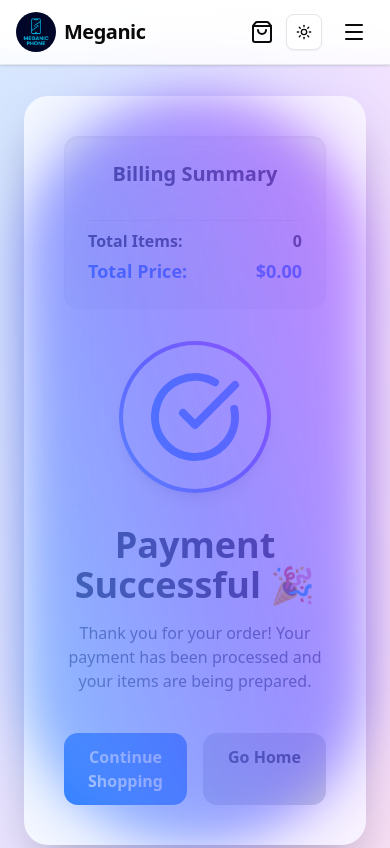
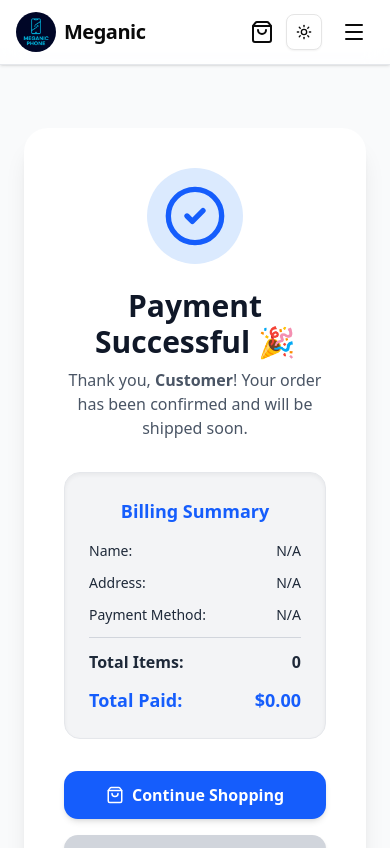
Before and after one commit to NganChanna/e-Commerce, a React (Vite) app: page /checkoutsuccess in a window 390 px wide. Shown: the top 848 px of the page. Built offline with nearby package versions, Linux system fonts and the light colour scheme.

Commit message:
update the cart, checkout, and checkout success pages

```diff
--- a/src/pages/Checkout.tsx
+++ b/src/pages/Checkout.tsx
@@ -1,8 +1,8 @@
-import React from "react";
+import React, { useState } from "react";
 import { useSelector } from "react-redux";
 import { motion } from "framer-motion";
 import { ArrowLeft, CreditCard } from "lucide-react";
-import { Link, useNavigate } from "react-router-dom";
+import { useNavigate } from "react-router-dom";
 import type { RootState } from "@/app/store";
 
 const Checkout: React.FC = () => {
@@ -11,10 +11,41 @@ const Checkout: React.FC = () => {
     (state: RootState) => state.cart
   );
 
+  // 🧾 Form state
+  const [formData, setFormData] = useState({
+    name: "",
+    address: "",
+    paymentMethod: "Credit Card",
+  });
+
+  // Handle input
+  const handleChange = (
+    e: React.ChangeEvent<HTMLInputElement | HTMLSelectElement>
+  ) => {
+    setFormData({ ...formData, [e.target.name]: e.target.value });
+  };
+
   const handleBack = () => navigate(-1);
 
-  const handlePlaceOrder = () => {
-    navigate("/checkoutsuccess");
+  // ✅ Handle order + pass data to success page
+  const handlePlaceOrder = (e: React.FormEvent) => {
+    e.preventDefault();
+
+    if (!formData.name || !formData.address) {
+      alert("Please fill in all fields.");
+      return;
+    }
+
+    navigate("/checkoutsuccess", {
+      state: {
+        name: formData.name,
+        address: formData.address,
+        paymentMethod: formData.paymentMethod,
+        totalPrice,
+        totalQuantity,
+        items,
+      },
+    });
   };
 
   return (
@@ -91,19 +122,18 @@ const Checkout: React.FC = () => {
               Shipping & Payment
             </h2>
 
-            <form
-              onSubmit={(e) => {
-                e.preventDefault();
-                handlePlaceOrder();
-              }}
-              className="space-y-4"
-            >
+            <form onSubmit={handlePlaceOrder} className="space-y-4">
               <div>
                 <label className="block text-sm font-medium mb-1">
                   Full Name
                 </label>
                 <input
+                  type="text"
+                  name="name"
+                  value={formData.name}
+                  onChange={handleChange}
                   required
+                  placeholder="Enter your name"
                   className="w-full px-4 py-2 rounded-lg border border-gray-300 dark:border-gray-700 bg-gray-50 dark:bg-gray-900 focus:ring-2 focus:ring-blue-500 outline-none"
                 />
               </div>
@@ -113,7 +143,12 @@ const Checkout: React.FC = () => {
                   Address
                 </label>
                 <input
+                  type="text"
+                  name="address"
+                  value={formData.address}
+                  onChange={handleChange}
                   required
+                  placeholder="Enter your address"
                   className="w-full px-4 py-2 rounded-lg border border-gray-300 dark:border-gray-700 bg-gray-50 dark:bg-gray-900 focus:ring-2 focus:ring-blue-500 outline-none"
                 />
               </div>
@@ -122,26 +157,25 @@ const Checkout: React.FC = () => {
                 <label className="block text-sm font-medium mb-1">
                   Payment Method
                 </label>
-                <select className="w-full px-4 py-2 rounded-lg border border-gray-300 dark:border-gray-700 bg-gray-50 dark:bg-gray-900 focus:ring-2 focus:ring-blue-500 outline-none">
+                <select
+                  name="paymentMethod"
+                  value={formData.paymentMethod}
+                  onChange={handleChange}
+                  className="w-full px-4 py-2 rounded-lg border border-gray-300 dark:border-gray-700 bg-gray-50 dark:bg-gray-900 focus:ring-2 focus:ring-blue-500 outline-none"
+                >
                   <option>Credit Card</option>
                   <option>Cash on Delivery</option>
                   <option>PayPal</option>
                 </select>
               </div>
 
-              <Link to="/checkoutsuccess">
               <button
                 type="submit"
-                  onSubmit={(e) => {
-                    e.preventDefault();
-                    handlePlaceOrder();
-                  }}
-                  className="w-full bg-blue-600 hover:bg-blue-700 text-white py-3 rounded-xl font-semibold transition-transform hover:scale-105 flex items-center justify-center gap-2"
+                className="w-full bg-blue-600 hover:bg-blue-700 text-white py-3 rounded-xl font-semibold transition-transform hover:scale-105 flex items-center justify-center gap-2 cursor-pointer"
               >
                 <CreditCard size={18} />
                 Place Order
               </button>
-              </Link>
             </form>
           </motion.div>
         </div>
--- a/src/pages/CheckoutSuccess.tsx
+++ b/src/pages/CheckoutSuccess.tsx
@@ -1,41 +1,111 @@
-import { CheckCircle } from "lucide-react";
-import { Link } from "react-router-dom";
+import { CheckCircle2, Home, ShoppingBag } from "lucide-react";
+import { Link, useLocation } from "react-router-dom";
 import { motion } from "framer-motion";
-import { useSelector, useDispatch } from "react-redux";
-import { clearCart } from "@/app/features/cart/cartSlice";
+import { useDispatch } from "react-redux";
+import { clearCart, type CartItem } from "@/app/features/cart/cartSlice";
 import { useEffect } from "react";
-import type { RootState } from "@/app/store";
+// import type { Product } from "@/types/Product"; s
 
 const CheckoutSuccess = () => {
-  const cart = useSelector((state: RootState) => state.cart);
+  const { state } = useLocation();
   const dispatch = useDispatch();
 
+  // Extract data sent from Checkout
+  const { name, address, paymentMethod, totalPrice, totalQuantity, items } =
+    state || {};
+
+  // 🧹 Clear cart after success
   useEffect(() => {
     dispatch(clearCart());
   }, [dispatch]);
 
   return (
-    <div className="min-h-screen flex items-center justify-center bg-gradient-to-br from-blue-100 via-purple-100 to-pink-100 dark:from-gray-900 dark:via-gray-800 dark:to-gray-900 px-6">
+    <div className="min-h-screen flex items-center justify-center bg-gray-50 dark:bg-gray-900 text-gray-800 dark:text-gray-100 px-6 py-20">
       <motion.div
-        initial={{ opacity: 0, scale: 0.8 }}
+        initial={{ opacity: 0, scale: 0.9 }}
         animate={{ opacity: 1, scale: 1 }}
         transition={{ duration: 0.6 }}
-        className="relative bg-white dark:bg-gray-800 rounded-3xl shadow-2xl p-10 max-w-md w-full flex flex-col items-center"
+        className="bg-white dark:bg-gray-800 rounded-3xl shadow-xl p-10 max-w-lg w-full"
       >
+        {/* ✅ Success Icon */}
+        <div className="flex flex-col items-center">
+          <motion.div
+            initial={{ scale: 0 }}
+            animate={{ scale: 1 }}
+            transition={{ type: "spring", stiffness: 200, damping: 20 }}
+            className="rounded-full bg-blue-100 dark:bg-blue-900 p-4 mb-6"
+          >
+            <CheckCircle2 className="w-16 h-16 text-blue-600 dark:text-blue-400" />
+          </motion.div>
+
+          <h1 className="text-3xl font-extrabold mb-2 text-gray-900 dark:text-gray-100 text-center">
+            Payment Successful 🎉
+          </h1>
+
+          <p className="text-gray-600 dark:text-gray-400 text-center mb-8">
+            Thank you,{" "}
+            <span className="font-semibold">{name || "Customer"}</span>! Your
+            order has been confirmed and will be shipped soon.
+          </p>
+        </div>
+        {/* 🧾 Billing Details */}
+        <motion.div
+          initial={{ opacity: 0, y: 30 }}
+          animate={{ opacity: 1, y: 0 }}
+          transition={{ delay: 0.3, duration: 0.4 }}
+          className="bg-gray-100 dark:bg-gray-900 rounded-2xl p-6 mb-8 border border-gray-200 dark:border-gray-700 shadow-inner"
+        >
+          <h2 className="text-lg font-semibold mb-4 text-blue-600 dark:text-blue-400 text-center">
+            Billing Summary
+          </h2>
+
+          <div className="space-y-3 text-sm">
+            <div className="flex justify-between">
+              <span>Name:</span>
+              <span className="font-medium">{name || "N/A"}</span>
+            </div>
+
+            <div className="flex justify-between">
+              <span>Address:</span>
+              <span className="font-medium text-right max-w-[60%] truncate">
+                {address || "N/A"}
+              </span>
+            </div>
+
+            <div className="flex justify-between">
+              <span>Payment Method:</span>
+              <span className="font-medium">{paymentMethod || "N/A"}</span>
+            </div>
+
+            <div className="border-t border-gray-300 dark:border-gray-700 my-3"></div>
+
+            <div className="flex justify-between text-base font-semibold">
+              <span>Total Items:</span>
+              <span>{totalQuantity || 0}</span>
+            </div>
+
+            <div className="flex justify-between text-lg font-bold text-blue-600 dark:text-blue-400">
+              <span>Total Paid:</span>
+              <span>${totalPrice?.toFixed(2) || "0.00"}</span>
+            </div>
+          </div>
+        </motion.div>
+        {/* 🛍️ Purchased Items */}
+        {items && items.length > 0 && (
           <motion.div
             initial={{ opacity: 0, y: 20 }}
             animate={{ opacity: 1, y: 0 }}
-          transition={{ delay: 0.2, duration: 0.5 }}
-          className="w-full mb-8 p-6 bg-gray-100 dark:bg-gray-900 rounded-xl shadow-inner"
+            transition={{ delay: 0.5, duration: 0.4 }}
+            className="bg-gray-50 dark:bg-gray-900 rounded-xl p-4 mb-8 border border-gray-200 dark:border-gray-700"
           >
-          <h2 className="text-xl font-bold text-gray-900 dark:text-gray-100 mb-4 text-center">
-            Billing Summary
-          </h2>
-          <ul className="mb-4 max-h-40 overflow-y-auto">
-            {cart.items.map((item) => (
+            <h3 className="font-semibold mb-2 text-gray-700 dark:text-gray-300">
+              Purchased Items:
+            </h3>
+            <ul className="space-y-1 text-sm max-h-40 overflow-y-auto">
+              {items.map((item: CartItem) => (
                 <li
                   key={item.id}
-                className="flex justify-between text-gray-700 dark:text-gray-300 mb-2"
+                  className="flex justify-between border-b border-gray-200 dark:border-gray-700 pb-1"
                 >
                   <span>
                     {item.name} x {item.quantity}
@@ -44,63 +114,26 @@ const CheckoutSuccess = () => {
                 </li>
               ))}
             </ul>
-          <div className="flex justify-between font-semibold text-gray-900 dark:text-gray-100 border-t pt-2">
-            <span>Total Items:</span>
-            <span>{cart.totalQuantity}</span>
-          </div>
-          <div className="flex justify-between font-bold text-blue-600 dark:text-blue-400 text-lg mt-1">
-            <span>Total Price:</span>
-            <span>${cart.totalPrice.toFixed(2)}</span>
-          </div>
           </motion.div>
-        <motion.div
-          initial={{ scale: 0 }}
-          animate={{ scale: 1 }}
-          transition={{ type: "spring", stiffness: 260, damping: 20 }}
-          className="mb-8 rounded-full bg-gradient-to-tr from-blue-400 via-indigo-500 to-purple-500 p-1 shadow-lg"
-        >
-          <div className="bg-white dark:bg-gray-900 rounded-full p-6 flex items-center justify-center">
-            <CheckCircle className="w-24 h-24 text-blue-500" />
-          </div>
-          <div className="absolute inset-0 rounded-full blur-xl opacity-60 bg-gradient-to-tr from-blue-400 via-indigo-500 to-purple-500"></div>
-        </motion.div>
-        <motion.h1
-          initial={{ opacity: 0, y: 20 }}
-          animate={{ opacity: 1, y: 0 }}
-          transition={{ delay: 0.4, duration: 0.5 }}
-          className="text-4xl font-extrabold text-gray-900 dark:text-gray-100 mb-4 text-center"
-        >
-          Payment Successful 🎉
-        </motion.h1>
-        <motion.p
-          initial={{ opacity: 0, y: 20 }}
-          animate={{ opacity: 1, y: 0 }}
-          transition={{ delay: 0.6, duration: 0.5 }}
-          className="text-gray-600 dark:text-gray-300 mb-10 text-center"
-        >
-          Thank you for your order! Your payment has been processed and your
-          items are being prepared.
-        </motion.p>
-        <motion.div
-          initial={{ opacity: 0 }}
-          animate={{ opacity: 1 }}
-          transition={{ delay: 0.8, duration: 0.5 }}
-          className="flex gap-4 w-full justify-center"
-        >
+        )}
+
+        <div className="flex flex-col sm:flex-row w-full gap-4 mt-8">
           <Link
             to="/products"
-            className="flex-1 bg-blue-500 hover:bg-indigo-600 text-white py-3 rounded-xl font-semibold text-center transition-transform hover:scale-105"
+            className="flex-1 flex items-center justify-center gap-2 bg-blue-600 hover:bg-blue-700 text-white py-3 rounded-xl font-semibold transition-transform hover:scale-105 shadow-md"
           >
+            <ShoppingBag size={18} />
             Continue Shopping
           </Link>
+
           <Link
             to="/"
-            className="flex-1 bg-gray-300 dark:bg-gray-700 hover:bg-gray-400 dark:hover:bg-gray-600 text-gray-800 dark:text-gray-200 py-3 rounded-xl font-semibold text-center transition-transform hover:scale-105"
+            className="flex-1 flex items-center justify-center gap-2 bg-gray-300 dark:bg-gray-700 hover:bg-gray-400 dark:hover:bg-gray-600 text-gray-800 dark:text-gray-200 py-3 rounded-xl font-semibold transition-transform hover:scale-105 shadow-md"
           >
+            <Home size={18} />
             Go Home
           </Link>
-        </motion.div>
-        <div className="absolute -inset-2 rounded-3xl bg-gradient-to-r from-blue-400 via-indigo-500 to-purple-500 opacity-20 blur-3xl animate-animateGlow pointer-events-none"></div>
+        </div>
       </motion.div>
     </div>
   );
```
Also changed, not shown: src/pages/Cart.tsx (+6 -3 lines). Lines whose indentation alone changed are shown as unchanged.
